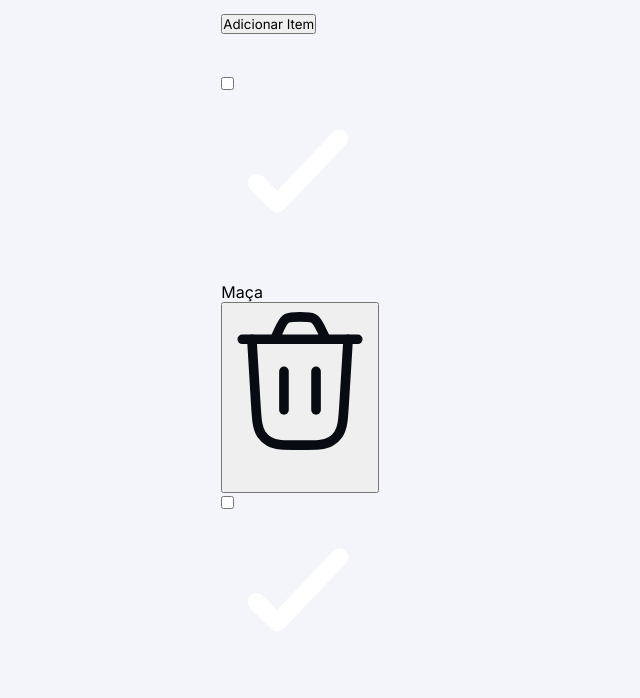
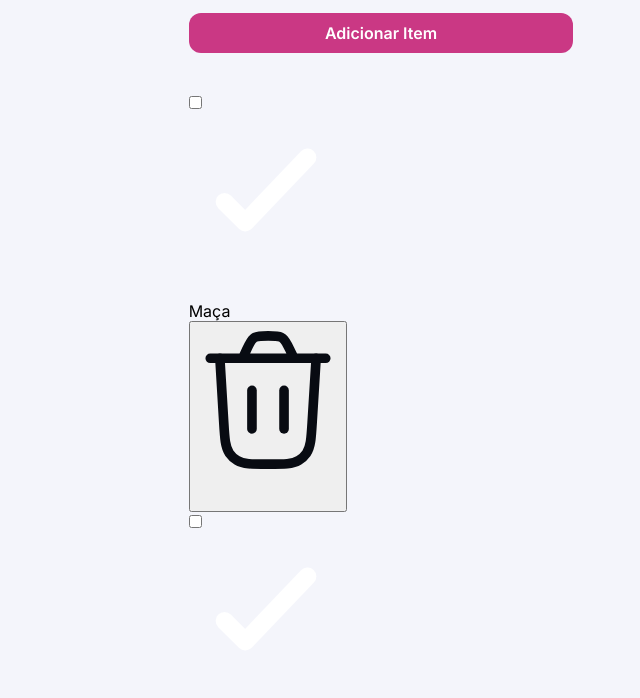
Before and after one commit to MarcosSilva777/QuickList, a plain HTML site: page index.html in a window 1280 px wide. Shown: the part 200-898 px from the top of the page, without its empty margins (259-899 px from the left). Drawn offline with nearby package versions, Linux system fonts and the light colour scheme.

Commit message:
Fim das estilizações da section.add-item

```diff
--- a/style.css
+++ b/style.css
@@ -92,4 +92,21 @@ main {
         }
 
     }
+
+    button {
+        background-color: var(--color-brand);
+        border: none;
+        color: var(--always-white);
+        width: 100%;
+        padding: 1rem 2.4rem;
+        font-size: 1.6rem;
+        line-height: 2rem;
+        border-radius: 1.2rem;
+        font-weight: 600;
+        cursor: pointer;
+
+        &:hover {
+            background-color: var(--color-brand-hover);
+        }
+    }
 }
```
